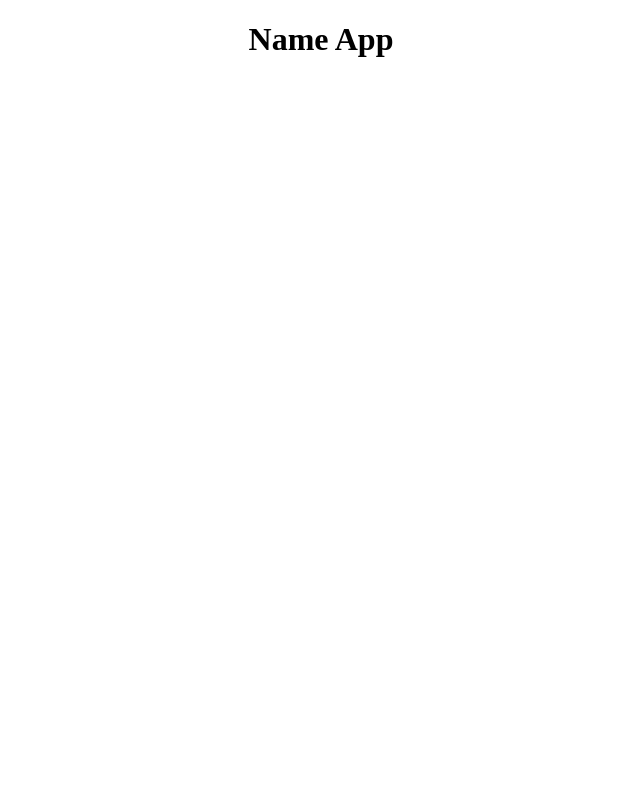
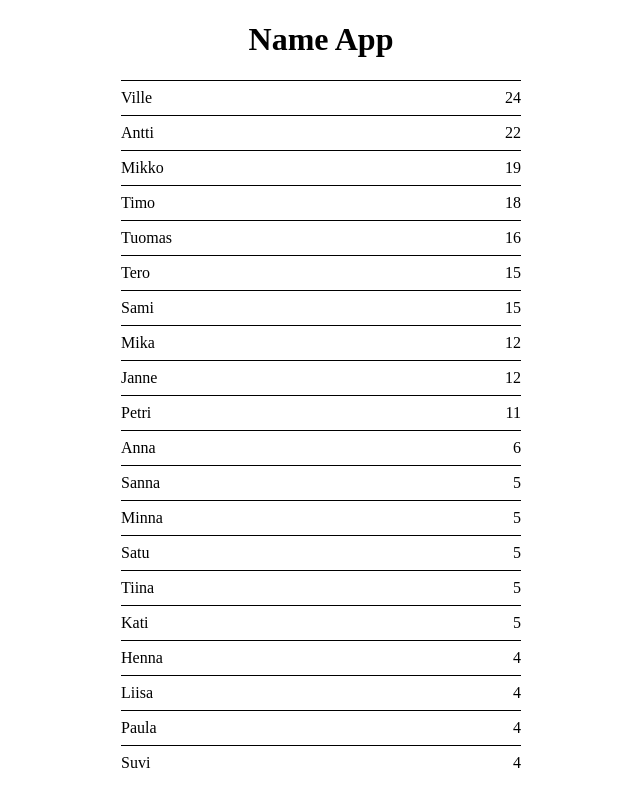
Before and after one commit to lapaset/name_application, a React (Create React App) app: page / in a window 1280 px wide. Shown: the whole page, without its empty margins (319-959 px from the left). Built offline with nearby package versions, Linux system fonts and the light colour scheme.

Commit message:
Create names list

```diff
--- a/src/App.css
+++ b/src/App.css
@@ -1,3 +1,21 @@
+.main-container {
+	width: 80%;
+	max-width: 400px;
+	margin: auto
+}
+
 h1 {
 	text-align: center;
 }
+
+ul {
+	padding: 0;
+	list-style-type: none;
+}
+
+li {
+	display: flex;
+	justify-content: space-between;
+	padding: 0.5em 0;
+	border-top: 1px solid black;
+}
--- a/src/App.js
+++ b/src/App.js
@@ -1,12 +1,31 @@
+import React, { useState, useEffect } from 'react'
 import './App.css'
-import names from './names.json'
+import namesFromJson from './names.json'
 
 const App = () => {
 
-	console.log(names)
+	const [names, setNames] = useState([])
+
+	useEffect(() => {
+		setNames(Object
+			.values(namesFromJson)[0]
+			.sort((a, b) => b.amount - a.amount))
+	}, [])
+
 	return (
-		<div>
+		<div className='main-container'>
+
 			<h1>Name App</h1>
+
+			<ul>
+				{
+					names
+						.map(n => <li key={n.name}>
+							<span>{n.name}</span>
+							<span>{n.amount}</span>
+						</li>)
+				}
+			</ul>
 
 		</div>
 	)
```
